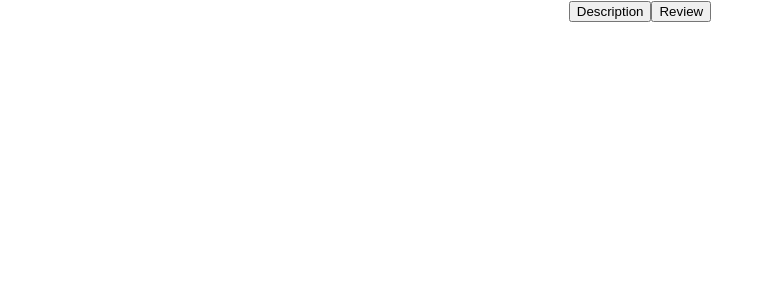
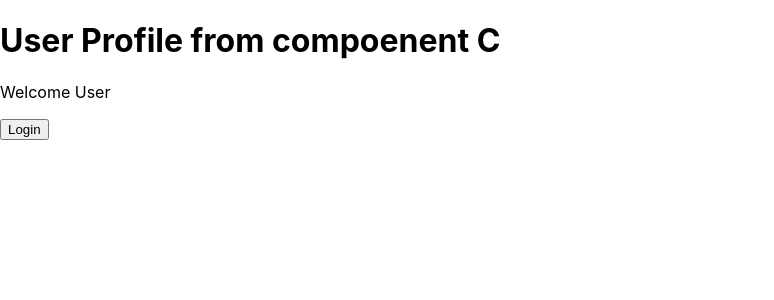
Before and after one commit to ABHISI764/React-Concept-Example, a React (Create React App) app: page / in a window 1280 px wide. Shown: the top 300 px of the page, without its empty margins (0-774 px from the left). Built offline with nearby package versions, Linux system fonts and the light colour scheme.

Commit message:
context Api

```diff
--- a/src/App.js
+++ b/src/App.js
@@ -1,14 +1,11 @@
-import React, { useState, createContext } from 'react';
+import React from 'react';
 import './App.css';
-import CustomeHookExample from './components/All-Hooks/Custom-Hooks/CustomeHookExample';
-import Preactise from './components/All-Hooks/practice-session-two/Preactise';
-
+import ComponentA from './components/All-Hooks/Context-Api/ComponentA';
 
 function App() {
   return (
-    <div className="App">
-      {/* <CustomeHookExample /> */}
-      <Preactise />
+    <div>
+      <ComponentA />
     </div>
   );
 }
--- /dev/null
+++ b/src/components/All-Hooks/Context-Api/ComponentA.jsx
@@ -0,0 +1,28 @@
+import React,{ useState, createContext } from 'react'
+import ComponentB from './ComponentB'
+
+export const LoginContext = createContext();
+
+function ComponentA() {
+    const [isLoggedIn, setLoggedIn] = useState(false);
+
+    const handleLogin = () => {
+        console.log("checking Login");
+        setLoggedIn(true);
+    };
+
+    const handleLogout = () => {
+        console.log("checking logout");
+        setLoggedIn(false);
+    };
+
+    return (
+        <div>
+            <LoginContext.Provider value={{ isLoggedIn, onLogin: handleLogin, onLogout: handleLogout }}>
+                <ComponentB />
+            </LoginContext.Provider>
+        </div>
+    )
+}
+
+export default ComponentA
--- /dev/null
+++ b/src/components/All-Hooks/Context-Api/ComponentB.jsx
@@ -0,0 +1,12 @@
+import React from 'react'
+import ComponentC from './ComponentC'
+
+function ComponentB() {
+  return (
+    <div>
+        <ComponentC />
+    </div>
+  )
+}
+
+export default ComponentB
--- /dev/null
+++ b/src/components/All-Hooks/Context-Api/ComponentC.jsx
@@ -0,0 +1,26 @@
+import React, { useContext } from 'react'
+
+import { LoginContext } from './ComponentA'
+
+const ComponentC =() => {
+    const { isLoggedIn, onLogin, onLogout } = useContext(LoginContext)
+
+    return (
+        <div>
+            <h1>User Profile from compoenent C</h1>
+            {isLoggedIn ? (
+                 <div>
+                 <p>Please Log in</p>
+                 <button onClick={onLogout}>Logout</button>
+             </div>
+              ) : (
+                <div>
+                <p>Welcome User </p>
+                <button onClick={onLogin}>Login</button>
+            </div>
+            )}
+        </div>
+    )
+}
+
+export default ComponentC
```
